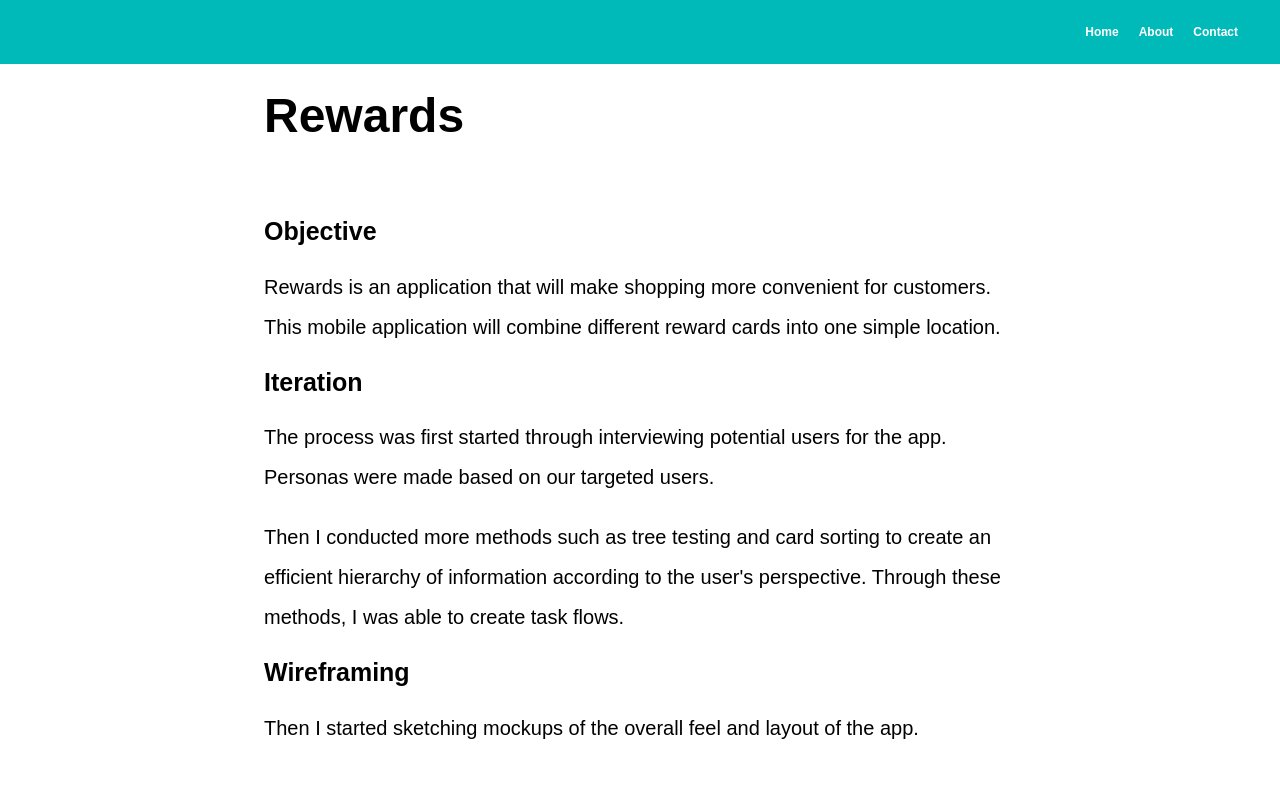
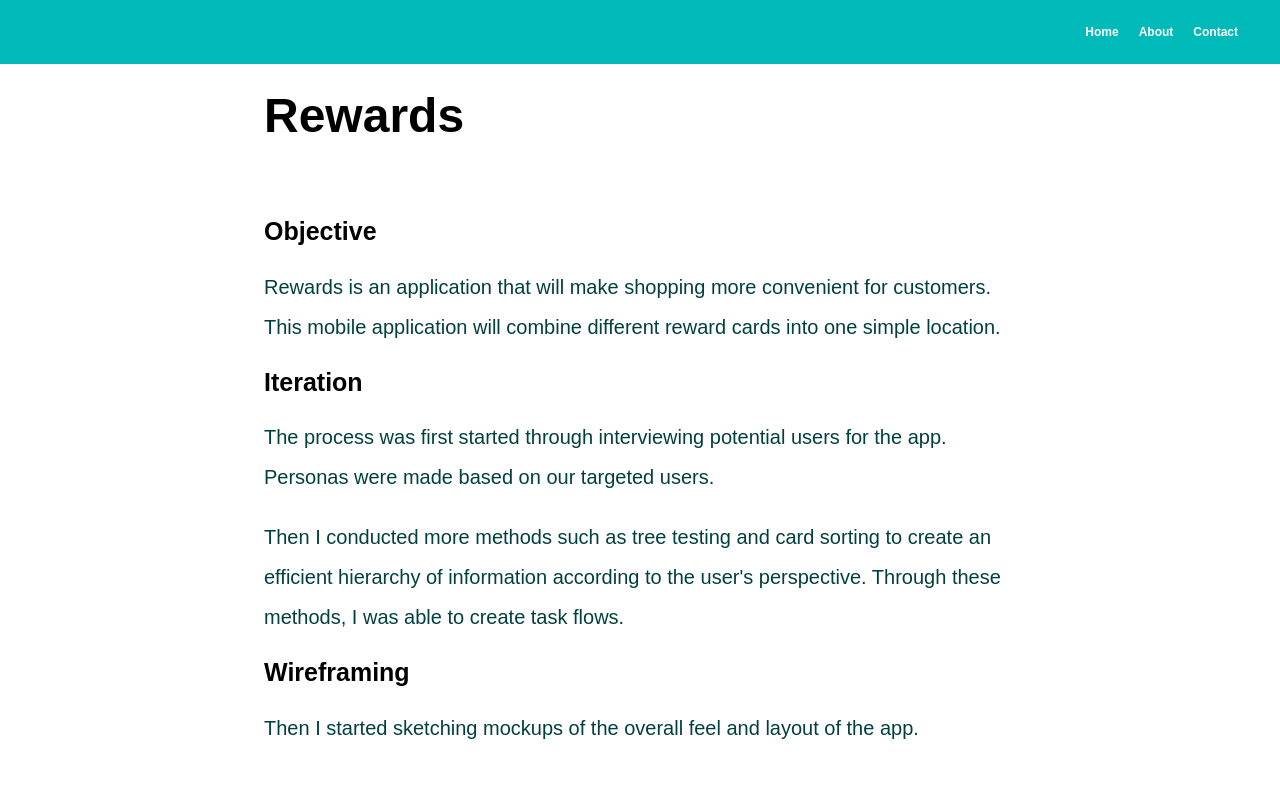
Before and after one commit to parshanapally/portfolio-website, a React (Create React App) app: page /rewards in a window 1280 px wide. Shown: the top 786 px of the page. Built offline with nearby package versions, Linux system fonts and the light colour scheme; a web font is replaced by a local one.

Commit message:
style: change font color

```diff
--- a/src/components/FirstItem/index.css
+++ b/src/components/FirstItem/index.css
@@ -13,6 +13,7 @@
 
 .first-item h1 {
   text-align: center;
+  color: #024040;
 }
 .first-item,
 .first-item main {
@@ -53,6 +54,7 @@
 }
 .tagline p {
   line-height: 40px;
+  color: #024040;
 }
 
 .buisness-screens img {
--- a/src/components/Portfolio/index.css
+++ b/src/components/Portfolio/index.css
@@ -13,8 +13,6 @@ body {
   min-height: 30vh;
   flex: 0 1 auto;
   flex-direction: column;
-  /* overflow-y: scroll;
-  scroll-behavior: smooth; */
 }
 
 .portfolio-container,
```
